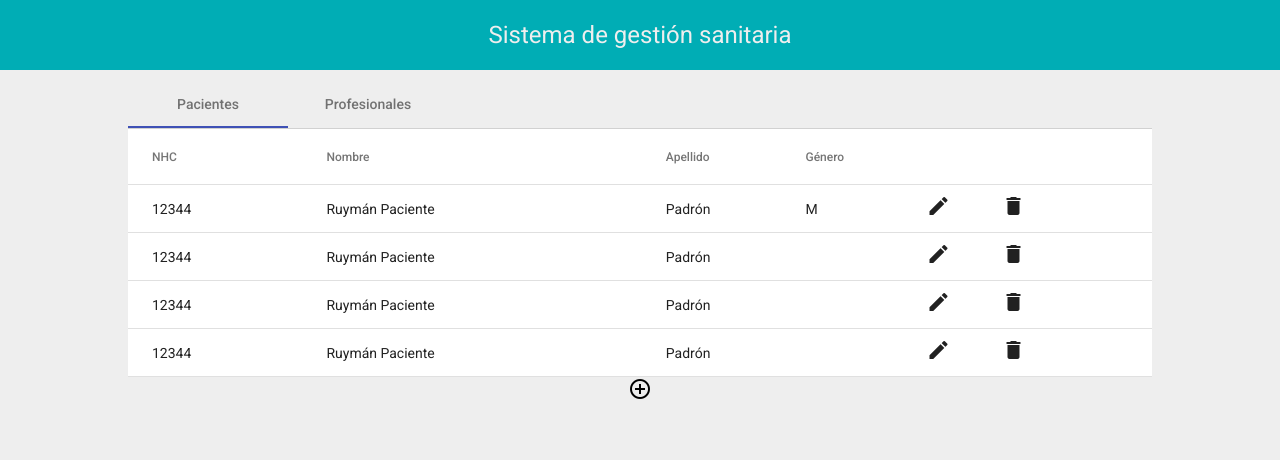
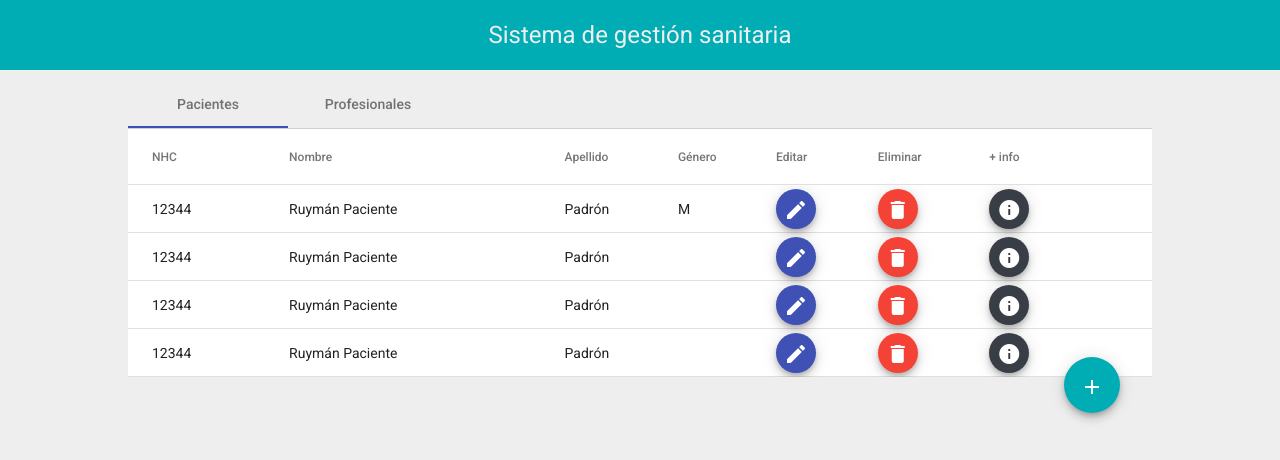
Before and after one commit to Ruymy7/ProyectoAngular_HIS, an Angular app: page /users in a window 1280 px wide. Shown: the top 460 px of the page. Built offline with nearby package versions, Linux system fonts and the light colour scheme; data requests are answered from the project's data file.

Commit message:
Delete users functionallity

```diff
--- a/src/app/app.module.ts
+++ b/src/app/app.module.ts
@@ -7,12 +7,14 @@ import { BrowserAnimationsModule } from '@angular/platform-browser/animations';
 import { UserListComponent } from './user/user-list/user-list.component';
 import { HttpClientModule } from '@angular/common/http';
 import { UserDetailsComponent } from './user/user-details/user-details/user-details.component';
+import { DialogComponent } from './dialog/dialog/dialog.component';
 
 @NgModule({
   declarations: [
     AppComponent,
     UserListComponent,
-    UserDetailsComponent
+    UserDetailsComponent,
+    DialogComponent
   ],
   imports: [
     BrowserModule,
--- /dev/null
+++ b/src/app/dialog/dialog/dialog.component.html
@@ -0,0 +1,8 @@
+<h1 mat-dialog-title>{{data.title}}</h1>
+<div mat-dialog-content>
+    <p>{{data.body}}</p>
+</div>
+<div mat-dialog-actions>
+    <button mat-button (click)="onNoClick()">Cancelar</button>
+    <button mat-button [mat-dialog-close]="1">OK</button>
+</div>
--- /dev/null
+++ b/src/app/dialog/dialog/dialog.component.ts
@@ -0,0 +1,20 @@
+import { Component, Inject } from '@angular/core';
+import { MatDialogRef, MAT_DIALOG_DATA } from '@angular/material/dialog';
+import { UserListComponent } from 'src/app/user/user-list/user-list.component';
+
+@Component({
+  selector: 'app-dialog',
+  templateUrl: './dialog.component.html',
+  styleUrls: ['./dialog.component.scss']
+})
+export class DialogComponent {
+
+  constructor(
+    public dialogRef: MatDialogRef<UserListComponent>,
+    @Inject(MAT_DIALOG_DATA) public data: { title: string, body: string }) { }
+
+  onNoClick(): void {
+    this.dialogRef.close();
+  }
+
+}
--- a/src/app/user/user-list/user-list.component.html
+++ b/src/app/user/user-list/user-list.component.html
@@ -1,95 +1,129 @@
 <div class="tabGroup">
   <mat-tab-group>
     <mat-tab label="Pacientes">
-      <table mat-table [dataSource]="patients">
+      <table mat-table [dataSource]="patients" *ngIf="patients">
 
-        <!-- Position Column -->
         <ng-container matColumnDef="NHC">
           <th mat-header-cell *matHeaderCellDef> NHC </th>
           <td mat-cell *matCellDef="let element"> {{element.NHC}} </td>
         </ng-container>
 
-        <!-- Name Column -->
         <ng-container matColumnDef="name">
           <th mat-header-cell *matHeaderCellDef> Nombre </th>
           <td mat-cell *matCellDef="let element"> {{element.name}} </td>
         </ng-container>
 
-        <!-- Weight Column -->
         <ng-container matColumnDef="lastName">
           <th mat-header-cell *matHeaderCellDef> Apellido </th>
           <td mat-cell *matCellDef="let element"> {{element.lastName}} </td>
         </ng-container>
 
-        <!-- Symbol Column -->
         <ng-container matColumnDef="gender">
           <th mat-header-cell *matHeaderCellDef> Género </th>
           <td mat-cell *matCellDef="let element"> {{element.gender}} </td>
         </ng-container>
 
         <ng-container matColumnDef="edit">
-          <th mat-header-cell *matHeaderCellDef> </th>
-          <td mat-cell *matCellDef="">
-            <mat-icon class="editBtn" routerLink='/delete'>edit</mat-icon>
+          <th mat-header-cell *matHeaderCellDef> Editar </th>
+          <td mat-cell *matCellDef="let element">
+            <button mat-mini-fab color="primary" aria-label="Editar paciente" (click)="editUser(element)"
+              class="editBtn" title="Editar paciente">
+              <mat-icon>edit</mat-icon>
+            </button>
           </td>
         </ng-container>
 
         <ng-container matColumnDef="delete">
-          <th mat-header-cell *matHeaderCellDef> </th>
-          <td mat-cell *matCellDef="">
-            <mat-icon class="deleteBtn" routerLink="/edit">delete</mat-icon>
+          <th mat-header-cell *matHeaderCellDef> Eliminar </th>
+          <td mat-cell *matCellDef="let element">
+            <button mat-mini-fab color="warn" aria-label="Eliminar paciente" (click)="deleteUser(element)"
+              class="deleteBtn" title="Eliminar paciente">
+              <mat-icon class="deleteBtn">delete</mat-icon>
+            </button>
           </td>
         </ng-container>
 
-        <tr mat-header-row *matHeaderRowDef="patientDisplayedColumns"></tr>
-        <tr mat-row *matRowDef="let row; columns: patientDisplayedColumns;" (click)="getUser(row)"></tr>
+        <ng-container matColumnDef="more">
+          <th mat-header-cell *matHeaderCellDef> + info </th>
+          <td mat-cell *matCellDef="let element">
+            <button mat-mini-fab aria-label="Más información" (click)="getUser(element)" title="Más información" class="more">
+              <mat-icon>info</mat-icon>
+            </button>
+          </td>
+        </ng-container>
+
+        <tr mat-header-row *matHeaderRowDef="patientDisplayedColumns; sticky: true"></tr>
+        <tr mat-row *matRowDef="let row; columns: patientDisplayedColumns;"></tr>
       </table>
+
+      <div class="noPatients" *ngIf="!patients">
+        <h3>No hay pacientes en el sistema</h3>
+      </div>
     </mat-tab>
+
     <mat-tab label="Profesionales">
-      <table mat-table [dataSource]="professionals">
+      <table mat-table [dataSource]="professionals" *ngIf="professionals">
 
-        <!-- Position Column -->
         <ng-container matColumnDef="medicalBoardNumber">
           <th mat-header-cell *matHeaderCellDef> Nº Colegiado </th>
           <td mat-cell *matCellDef="let element"> {{element.medicalBoardNumber}} </td>
         </ng-container>
 
-        <!-- Name Column -->
         <ng-container matColumnDef="name">
           <th mat-header-cell *matHeaderCellDef> Nombre </th>
           <td mat-cell *matCellDef="let element"> {{element.name}} </td>
         </ng-container>
 
-        <!-- Weight Column -->
         <ng-container matColumnDef="lastName">
           <th mat-header-cell *matHeaderCellDef> Apellido </th>
           <td mat-cell *matCellDef="let element"> {{element.lastName}} </td>
         </ng-container>
 
-        <!-- Symbol Column -->
         <ng-container matColumnDef="gender">
           <th mat-header-cell *matHeaderCellDef> Género </th>
           <td mat-cell *matCellDef="let element"> {{element.gender}} </td>
         </ng-container>
 
         <ng-container matColumnDef="edit">
-          <th mat-header-cell *matHeaderCellDef> </th>
-          <td mat-cell *matCellDef="">
-            <mat-icon class="editBtn" routerLink="/edit">edit</mat-icon>
+          <th mat-header-cell *matHeaderCellDef> Editar </th>
+          <td mat-cell *matCellDef="let element">
+            <button mat-mini-fab color="primary" aria-label="Editar profesional" (click)="editUser(element)"
+              class="editBtn" title="Editar profesional">
+              <mat-icon class="editBtn">edit</mat-icon>
+            </button>
           </td>
         </ng-container>
 
         <ng-container matColumnDef="delete">
-          <th mat-header-cell *matHeaderCellDef> </th>
-          <td mat-cell *matCellDef="">
-            <mat-icon class="deleteBtn" routerLink="/delete">delete</mat-icon>
+          <th mat-header-cell *matHeaderCellDef> Eliminar </th>
+          <td mat-cell *matCellDef="let element">
+            <button mat-mini-fab color="warn" aria-label="Eliminar profesional" (click)="deleteUser(element)"
+              class="deleteBtn" title="Eliminar profesional">
+              <mat-icon>delete</mat-icon>
+            </button>
           </td>
         </ng-container>
 
-        <tr mat-header-row *matHeaderRowDef="professionalDisplayedColumns"></tr>
-        <tr mat-row *matRowDef="let row; columns: professionalDisplayedColumns;" (click)="getUser(row)"></tr>
+        <ng-container matColumnDef="more">
+          <th mat-header-cell *matHeaderCellDef> + info </th>
+          <td mat-cell *matCellDef="let element">
+            <button mat-mini-fab aria-label="Más información" (click)="getUser(element)" title="Más información" class="more">
+              <mat-icon>info</mat-icon>
+            </button>
+          </td>
+        </ng-container>
+
+        <tr mat-header-row *matHeaderRowDef="professionalDisplayedColumns; sticky: true"></tr>
+        <tr mat-row *matRowDef="let row; columns: professionalDisplayedColumns;"></tr>
       </table>
+      <div class="noProfessional" *ngIf="!professionals">
+        <h3>No hay profesionales en el sistema</h3>
+      </div>
     </mat-tab>
   </mat-tab-group>
-  <mat-icon>add_circle_outline</mat-icon>
+  <div class="tableFooter">
+    <button mat-fab aria-label="Nuevo usuario" title="Añadir usuario" id="addBtn" routerLink="/users/new">
+      <mat-icon>add</mat-icon>
+    </button>
+  </div>
 </div>
--- a/src/app/user/user-list/user-list.component.scss
+++ b/src/app/user/user-list/user-list.component.scss
@@ -1,3 +1,5 @@
+@import '../../../colors.scss';
+
 .tabGroup {
   margin: 10px;
   display: flex;
@@ -6,14 +8,26 @@
 
   mat-tab-group{
     width: 80vw;
+    max-height: 75vh;
+    overflow: auto;
     table {
       width: 100%;
-      :hover {
-        background: #747171;
-      }
-      .mat-row {
-        cursor: pointer;
+      .more {
+        background: $solid;
       }
     }
   }
+
+  #addBtn {
+    background: $light;
+  }
+
+  .tableFooter {
+    z-index: 1;
+    margin: -20px;
+    width: 75vw;
+    display: flex;
+    justify-content: flex-end;
+    align-items: flex-end;
+  }
 }
--- a/src/app/user/user-list/user-list.component.ts
+++ b/src/app/user/user-list/user-list.component.ts
@@ -4,6 +4,8 @@ import { Professional } from 'src/app/models/professional.model';
 import { Patient } from 'src/app/models/patient.model';
 import { Router } from '@angular/router';
 import { User } from 'src/app/models/user.model';
+import { MatDialog } from '@angular/material/dialog';
+import { DialogComponent } from 'src/app/dialog/dialog/dialog.component';
 
 @Component({
   selector: 'app-user-list',
@@ -13,26 +15,48 @@ import { User } from 'src/app/models/user.model';
 export class UserListComponent {
   patients: Patient[]
   professionals: Professional[]
-  patientDisplayedColumns = ['NHC', 'name', 'lastName', 'gender', 'edit', 'delete']
-  professionalDisplayedColumns = ['medicalBoardNumber', 'name', 'lastName', 'gender', 'edit', 'delete']
+  patientDisplayedColumns = ['NHC', 'name', 'lastName', 'gender', 'edit', 'delete', 'more']
+  professionalDisplayedColumns = ['medicalBoardNumber', 'name', 'lastName', 'gender', 'edit', 'delete', 'more']
 
-  constructor(private userService: UserService, private router: Router) { }
+  constructor(private userService: UserService, private router: Router, private dialog: MatDialog) { }
 
-  ngOnInit(): void {
+  private getAllUsers() {
     this.userService.getAllUsers().subscribe(result => {
+      this.patients = []
+      this.professionals = []
       result.forEach((r: Patient | Professional) => {
         if (r.hasOwnProperty('NHC')) {
-          if (this.patients) this.patients.push(<Patient>r)
-          else this.patients = [<Patient>r]
+          this.patients.push(<Patient>r)
         } else {
-          if (this.professionals) this.professionals.push(<Professional>r)
-          else this.professionals = [<Professional>r]
+          this.professionals.push(<Professional>r)
         }
       })
     })
   }
 
+  ngOnInit(): void {
+    this.getAllUsers()
+  }
+
   getUser(row: User): void {
-    this.router.navigate(['/users/'+row.id])
+    this.router.navigate(['/users/' + row.id])
+  }
+
+  deleteUser(row: User): void {
+    const dialogRef = this.dialog.open(DialogComponent, {
+      width: '350px',
+      data: { title: 'Eliminar ' + row.name, body: '¿Está seguro de que desea eliminar el usuario?' }
+    });
+    dialogRef.afterClosed().subscribe(result => {
+      if (result) {
+        this.userService.deleteUser(row.id).subscribe(() => {
+          this.getAllUsers();
+        });
+      }
+    });
+  }
+
+  editUser(row: User): void {
+    this.router.navigate(['/users/edit/' + row.id])
   }
 }
--- a/src/app/user/user.service.ts
+++ b/src/app/user/user.service.ts
@@ -24,8 +24,8 @@ export class UserService {
   editUser(userData: Patient | Professional): void {
     this.httpClient.put(environment.API_URL + 'users', userData)
   }
-  deleteUser(id: string): void {
-    this.httpClient.delete(environment.API_URL + `users/${id}`)
+  deleteUser(id: number): Observable<Patient | Professional> {
+    return this.httpClient.delete<Patient | Professional>(environment.API_URL + `users/${id}`)
   }
 
 }
```
Also changed, not shown: src/app/dialog/dialog/dialog.component.scss (added), 1 other file (tests, documents, lock files or other folders).
